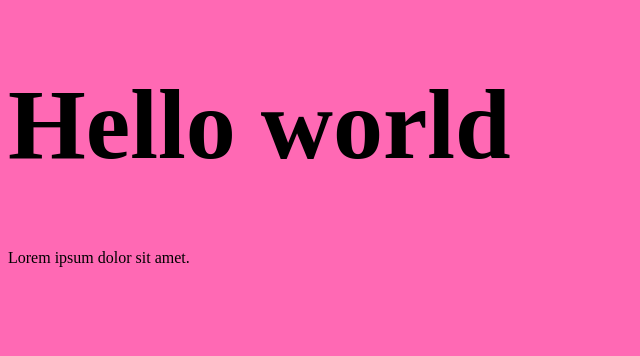
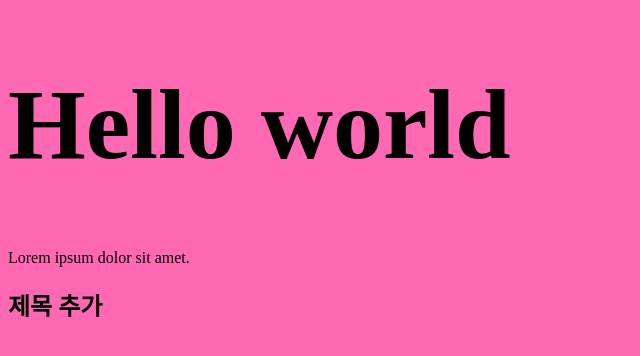
Before and after one commit to seungyeop12/my_second, a plain HTML site: page index.html in a window 1280 px wide. Shown: the whole page, without its empty margins (0-640 px from the left). Drawn offline with Linux system fonts and the light colour scheme.

Commit message:
중제목 추가

```diff
--- a/index.html
+++ b/index.html
@@ -11,6 +11,8 @@
 <body>
   <h1>Hello world</h1>
   <p>Lorem ipsum dolor sit amet.</p>
+
+  <h2>제목 추가</h2>
 </body>
 
 </html>
```
